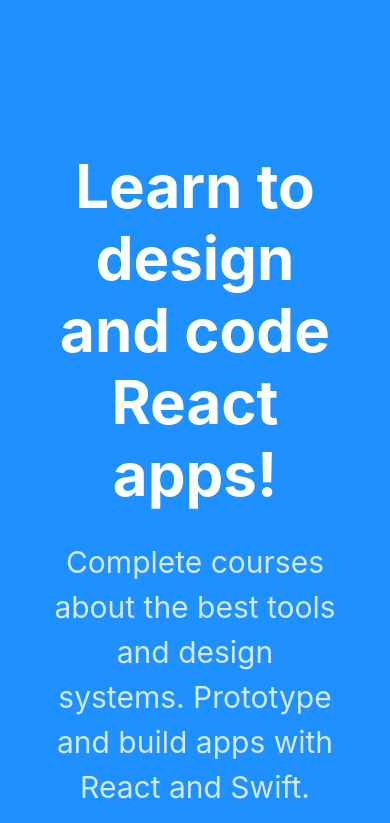
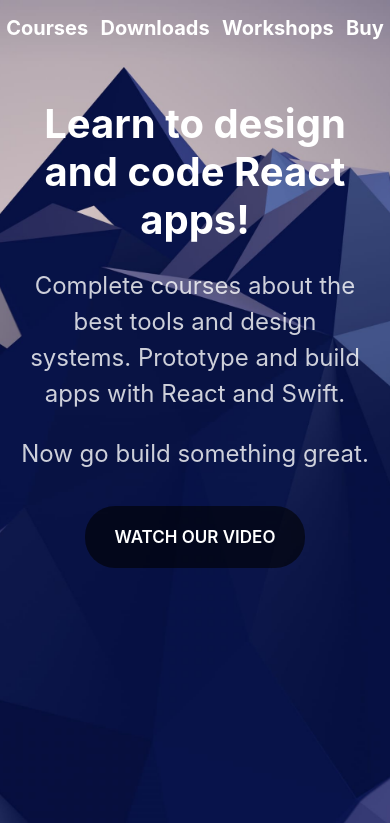
Before and after one commit to vazquez/2019-vazquez-io, a Gatsby site: page / in a window 390 px wide. Shown: the top 823 px of the page. Built offline with nearby package versions, Linux system fonts and the light colour scheme; Gatsby itself is replaced by a stand-in of ours.

Commit message:
Adding styling for Header component. Using Sass.

```diff
--- a/gatsby-config.js
+++ b/gatsby-config.js
@@ -3,6 +3,7 @@
     title: 'Design+Code',
   },
   plugins: [
+    'gatsby-plugin-sass',
     'gatsby-plugin-react-helmet',
     {
       resolve: `gatsby-source-filesystem`,
--- a/package.json
+++ b/package.json
@@ -9,12 +9,15 @@
     "gatsby-plugin-manifest": "^2.0.5",
     "gatsby-plugin-offline": "^2.0.5",
     "gatsby-plugin-react-helmet": "^3.0.0",
+    "gatsby-plugin-sass": "^2.0.2",
     "gatsby-plugin-sharp": "^2.0.7",
     "gatsby-source-filesystem": "^2.0.4",
     "gatsby-transformer-sharp": "^2.1.4",
+    "node-sass": "^4.9.4",
     "react": "^16.5.1",
     "react-dom": "^16.5.1",
-    "react-helmet": "^5.2.0"
+    "react-helmet": "^5.2.0",
+    "url-loader": "^1.1.2"
   },
   "keywords": [
     "gatsby"
--- a/src/components/header.js
+++ b/src/components/header.js
@@ -1,31 +1,19 @@
 import React from 'react'
 import { Link } from 'gatsby'
 
+// Another way of importing images:
+// import logo from '../images/logo-designcode.svg'
+
+import './header.scss'
+
 const Header = ({ siteTitle }) => (
-  <div
-    style={{
-      background: 'rebeccapurple',
-      marginBottom: '1.45rem',
-    }}
-  >
-    <div
-      style={{
-        margin: '0 auto',
-        maxWidth: 960,
-        padding: '1.45rem 1.0875rem',
-      }}
-    >
-      <h1 style={{ margin: 0 }}>
-        <Link
-          to="/"
-          style={{
-            color: 'white',
-            textDecoration: 'none',
-          }}
-        >
-          {siteTitle}
-        </Link>
-      </h1>
+  <div className="Header">
+    <div className="HeaderGroup">
+      <Link to="/"><img width="30" src={require('../images/logo-designcode.svg')} /></Link>
+      <Link to="/courses">Courses</Link>
+      <Link to="/downloads">Downloads</Link>
+      <Link to="/workshops">Workshops</Link>
+      <Link to="/buy">Buy</Link>
     </div>
   </div>
 )
--- /dev/null
+++ b/src/components/header.scss
@@ -0,0 +1,50 @@
+.Header {
+    position: fixed;
+    width: 100%;
+    padding: 50px 0;
+    z-index: 100;
+
+    .HeaderGroup {
+        max-width: 800px;
+        margin: 0 auto;
+        display: grid;
+        grid-template-columns: repeat(5, auto);
+        // same as saying grid-template-columns: auto auto auto auto auto;
+        align-items: center;
+        justify-items: center;
+        text-align: center;
+    }
+
+    a {
+        color: white;
+        font-weight: 700;
+    }
+
+    button {
+        padding: 8px 20px;
+        font-size: 20px;
+        background: #56CCF2;
+        border-radius: 10px;
+        border: none;
+        font-weight: 700;
+        outline: none;
+        cursor: pointer;
+    }
+}
+
+// Media queries
+
+@media (max-width: 640px) {
+    .Header {
+        padding: 15px 0;
+
+        .HeaderGroup {
+            grid-template-columns: repeat(4, auto);
+        }
+
+        a:nth-child(1){
+            display: none;
+        }
+
+    }
+}
--- a/src/components/layout.js
+++ b/src/components/layout.js
@@ -4,7 +4,7 @@
 import { StaticQuery, graphql } from 'gatsby'
 
 import Header from './header'
-import './layout.css'
+import './layout.scss'
 
 const Layout = ({ children }) => (
   <StaticQuery
@@ -28,6 +28,7 @@
         >
           <html lang="en" />
         </Helmet>
+        <Header/>
         {/* <Header siteTitle={data.site.siteMetadata.title} /> */}
         {children}
       </>
--- /dev/null
+++ b/src/components/layout.scss
@@ -0,0 +1,87 @@
+body {
+  font-family: -apple-system, BlinkMacSystemFont, 'Segoe UI', Roboto, Oxygen, Ubuntu, Cantarell, 'Open Sans', 'Helvetica Neue', sans-serif;
+  margin: 0;
+  padding: 0;
+  -webkit-font-smoothing: antialiased;
+  font-size: 20px;
+  line-height: 1.3;
+  box-sizing: border-box;
+}
+
+a {
+  color: #5334f5;
+  font-weight: 600;
+  text-decoration: none;
+  &:hover {
+    text-decoration: underline;
+  }
+}
+
+.Hero {
+  height: 920px;
+  background: url('../images/wallpaper3.jpg');
+  background-size: cover;
+  background-position: center;
+
+  .HeroGroup {
+    max-width: 600px;
+    margin: 0 auto;
+    padding: 150px 50px;
+    text-align: center;
+  }
+
+  h1 {
+    margin: 0;
+    color: white;
+    font-size: 60px;
+    line-height: 1.2;
+  }
+
+  p {
+    font-size: 30px;
+    line-height: 1.5;
+    color: rgba(255, 255, 255, 0.8);
+    overflow: auto;
+  }
+
+  a {
+    display: inline-block;
+    margin: 10px 0 0 0;
+    padding: 20px 30px;
+    font-size: 17px;
+    font-weight: 600;
+    color: white;
+    text-transform: uppercase;
+    background: rgba(0,0,0,0.6);
+    border-radius: 30px;
+    transition: all 0.2s ease-in-out;
+
+    &:hover {
+      background: rgba(255, 255, 255, .8);
+      color: black;
+      text-decoration: none;
+    }
+
+  }
+
+}
+
+// Media queries
+
+@media (max-width: 640px){
+  .Hero {
+
+    h1 {
+      font-size: 40px;
+    }
+
+    p {
+      font-size: 24px;
+    }
+
+    .HeroGroup {
+      padding: 100px 20px;
+    }
+
+  }
+}
--- a/src/pages/index.js
+++ b/src/pages/index.js
@@ -2,7 +2,7 @@
 import { Link } from 'gatsby'
 
 import Layout from '../components/layout'
-import Image from '../components/image'
+// import Image from '../components/image'
 
 const IndexPage = () => (
   <Layout>
```
Also changed, not shown: src/components/layout.css (deleted), 1 other file.
